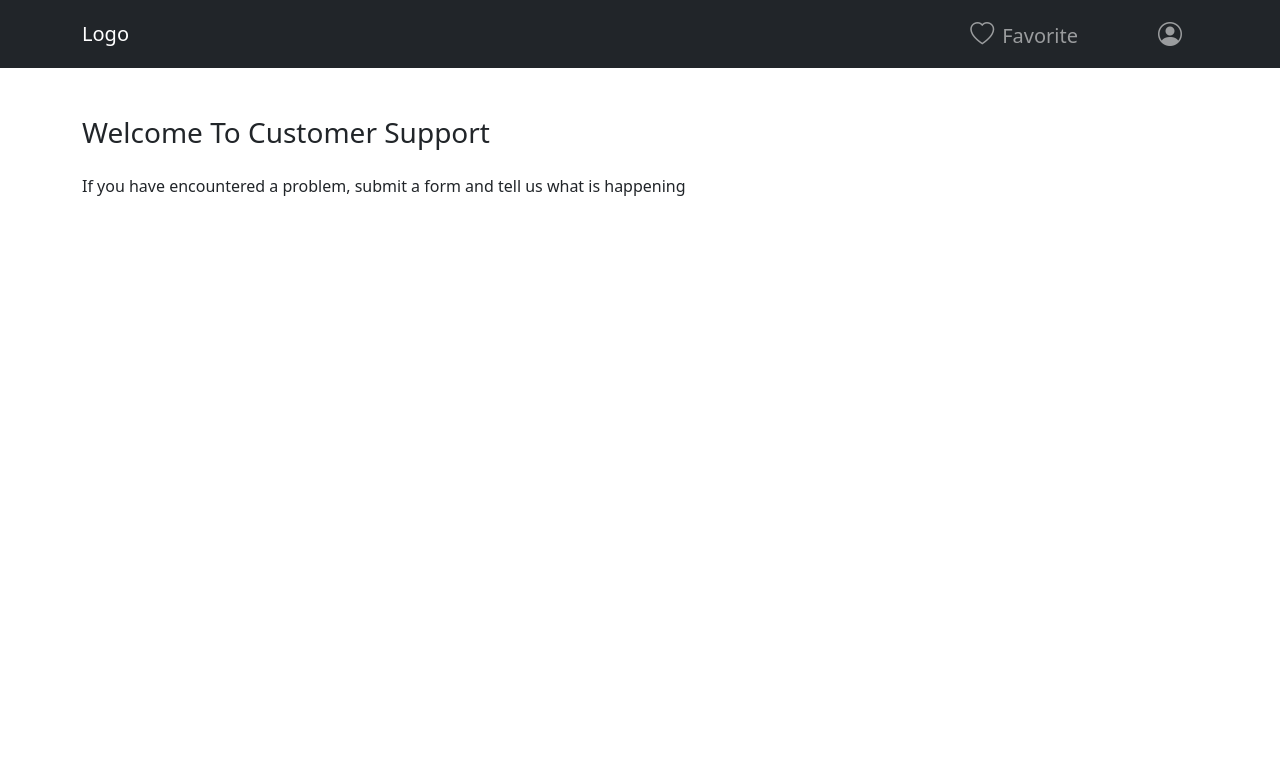
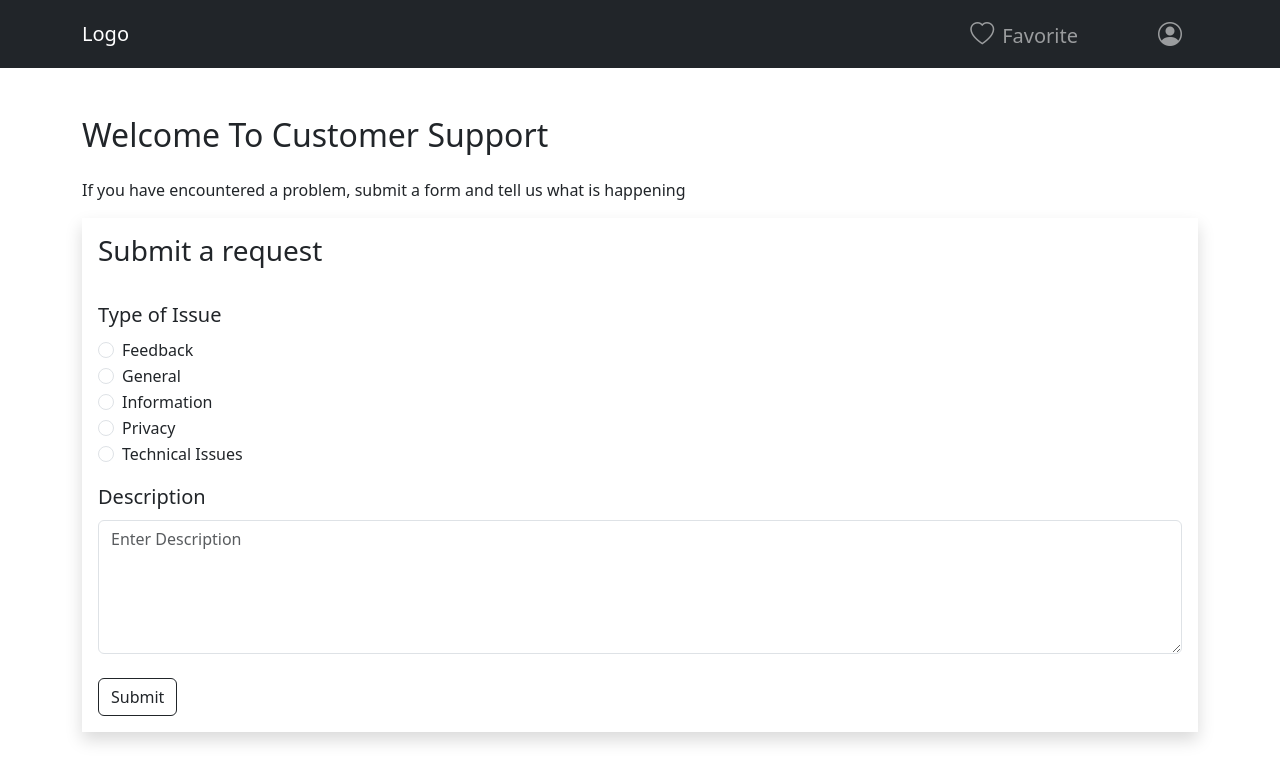
Before and after one commit to Jonathan-Clary/Project2Front-End, a React (Create React App) app in the folder front-end/: page /customer/support in a window 1280 px wide. Shown: the top 782 px of the page. Built offline with nearby package versions, Linux system fonts and the light colour scheme; no server answers; sample sign-in values are in the browser's storage.

Commit message:
Support Ticket component and updated booking history

```diff
--- a/front-end/src/components/BookingCard.tsx
+++ b/front-end/src/components/BookingCard.tsx
@@ -21,16 +21,19 @@ export const BookingCard: React.FC<BookingCardProps> = ({onClick, className, ...
 
 
     return (
-
-        <Card bg="light" border="dark" className="m-2" onClick={onClick} style={{maxWidth:"250px"}}>
-          <Card.Img variant="top" src={booking.hotel.image} />
-          <Card.Body>
+      <div className="m-3" style={{maxWidth:250, height:300}}>
+          <Card bg="light" border="dark" className="m-2 h-100" onClick={onClick} >
+            <div className="h-50">
+              <Card.Img variant="top" src={booking.hotel.image} style={{height: '175px', objectFit: 'cover'}} />
+            </div>
+            <Card.Body className="d-flex flex-column justify-content-between  mt-3">
               <Card.Title>{booking.hotel.name}</Card.Title>
               <Card.Text className="">
                 {date}
               </Card.Text>
             </Card.Body>
           </Card>
+        </div>
 
     );
   };
--- a/front-end/src/components/BookingDetails.tsx
+++ b/front-end/src/components/BookingDetails.tsx
@@ -1,4 +1,4 @@
-import { useState } from "react"
+import { useEffect, useState } from "react"
 import { useAuth } from "../contexts/AuthContext"
 import { BookingInterface } from "../interfaces/BookingInterface"
 import createAxiosInstance from "../services/AxiosInstance"
@@ -31,7 +31,7 @@ export const BookingDetails: React.FC<BookingHistoryCardDetailsProps> = ({show,
                     {
                         dateAdded : new Date(),
                         userId : user?.userId,
-                        hotel: booking.hotelId
+                        hotel: booking.hotel
                     }
 
                 );
@@ -45,8 +45,8 @@ export const BookingDetails: React.FC<BookingHistoryCardDetailsProps> = ({show,
         <Modal show={show} onHide={onHide}>
             <Modal.Header closeButton></Modal.Header>
             <Modal.Body>
-                <Card className="shadow-lg border-dark">
-                    <Card.Img variant="top" src={booking.hotel.image} ></Card.Img>
+                <Card className="shadow-lg border-dark" style={{maxWidth:"500px"}}>
+                    <Card.Img variant="top" src={booking.hotel.image} style={{ width: '100%', height: '100%', objectFit: 'cover' }}></Card.Img>
                     <Card.Body>
                         <Container>
                             <Form>
@@ -80,7 +80,7 @@ export const BookingDetails: React.FC<BookingHistoryCardDetailsProps> = ({show,
                                 </Row>
                                 <Row className="d-flex justify-content-center align-items-center">
                                     <Col xs="auto">
-                                        <Button variant="outline-dark" onClick={()=>favoriteHotel}style={{fontSize:"18px"}}><i className="bi bi-heart me-2"></i> Favorite</Button>
+                                        <Button variant="outline-dark" onClick={favoriteHotel}style={{fontSize:"18px"}}><i className="bi bi-heart me-2"></i> Favorite</Button>
                                     </Col>
                                 </Row>
                             </Form>
--- a/front-end/src/components/BookingHistory.tsx
+++ b/front-end/src/components/BookingHistory.tsx
@@ -4,7 +4,6 @@ import { BookingInterface } from "../interfaces/BookingInterface"
 import { useEffect, useState } from "react"
 import { useAuth } from "../contexts/AuthContext"
 import createAxiosInstance from "../services/AxiosInstance"
-import InputGroupText from "react-bootstrap/esm/InputGroupText"
 import { BookingDetails } from "./BookingDetails"
 
 /*  TODO:
@@ -147,9 +146,12 @@ export const BookingHistory: React.FC = () => {
                 {/*Add functionality so if no upcoming bookings then display no upcoming bookings */}
                 <h3 className="mb-4">Upcoming Booking </h3>
                 {upcomingBookingData.length === 0 ? <p>No Upcoming Trips</p> :
-                     <div>{upcomingBookingData.map((stays) => (
-                        <BookingCard {...stays} className="w-25" onClick= {()=>handleCardClick(stays)}></BookingCard>
-                        ))}</div>
+                    <Row>{upcomingBookingData.map((stays) => (
+                        <Col xs={12} sm={6} md={4} lg={3}>
+                            <BookingCard {...stays} className="w-25" onClick={()=>handleCardClick(stays)}></BookingCard>
+                        </Col>
+                        ))}
+                    </Row>
                 }
 
             </Container>
--- a/front-end/src/components/SupportTickets/CustomerSupport.tsx
+++ b/front-end/src/components/SupportTickets/CustomerSupport.tsx
@@ -1,14 +1,103 @@
-import { Container, Form } from "react-bootstrap"
+import { Alert, Button, Container, FloatingLabel, Form, FormText } from "react-bootstrap"
+import { useAuth } from "../../contexts/AuthContext"
+import createAxiosInstance from "../../services/AxiosInstance"
+import { useEffect, useState } from "react"
+
 
 export const CustomerSupport: React.FC = () => {
+    const {user, token} = useAuth()
+    const axiosInstance = createAxiosInstance(token)
+    const [selected, setSelected] = useState<string | null>(null)
+    const [description, setDescription] = useState<string | null>(null)
+
+    const handleRadioButton = (e:React.ChangeEvent<HTMLInputElement>) => {
+        setSelected(e.target.value)
+        console.log(e.target.value)
+    }
+    const handleDescription = (e:React.ChangeEvent<HTMLInputElement>) => {
+        setDescription(e.target.value)
+        console.log(e.target.value)
+    }
+
+    const sendTicket = async () => {
+        try{
+            const response = await axiosInstance.post("/support",
+                {
+                    userId : user?.userId,
+                    description: description,
+                    type: selected
+                })
+
+        } catch (error) {
+            console.log("Error", error)
+        }
+    }
+
+
+
     return(
         <div className="min-vh-100 w-100 p-5" style={{ backgroundColor: "white" }}>
             <Container >
-                <h3>Welcome To Customer Support</h3>
+
+                <h2>Welcome To Customer Support</h2>
                 <p className="mt-4">If you have encountered a problem, submit a form and tell us what is happening</p>
-                <Form>
+                <Container className="shadow p-3">
+                    <Form>
+                        <h3>Submit a request</h3>
 
-                </Form>
+                        <Form.Group controlId="radioOptions" className="mb-3">
+                            <Form.Label className="mt-4 mb-2" style={{fontSize:"20px"}}>Type of Issue</Form.Label>
+                            <div>
+                                <Form.Check
+                                    type="radio"
+                                    label="Feedback"
+                                    name="options"
+                                    value= "feedback"
+                                    onChange={handleRadioButton}
+                                    required
+                                />
+                                <Form.Check
+                                    type="radio"
+                                    label="General"
+                                    name="options"
+                                    value= "general"
+                                    onChange={handleRadioButton}
+                                    required
+                                />
+                                <Form.Check
+                                    type="radio"
+                                    label="Information"
+                                    name="options"
+                                    value= "information"
+                                    onChange={handleRadioButton}
+                                    required
+                                />
+                                <Form.Check
+                                    type="radio"
+                                    label="Privacy"
+                                    name="options"
+                                    value= "privacy"
+                                    onChange={handleRadioButton}
+                                    required
+
+                                />
+                                <Form.Check
+                                    type="radio"
+                                    label="Technical Issues"
+                                    name="options"
+                                    value= "technical_issues"
+                                    required
+                                />
+                            </div>
+                        </Form.Group>
+
+                        <Form.Label style={{fontSize:"20px"}}>Description</Form.Label>
+                        <Form.Control
+                            as="textarea" rows={5} placeholder="Enter Description" required onChange={handleDescription}
+                        ></Form.Control>
+                        <Button variant="outline-dark" className="mt-4"type="submit" onClick={sendTicket}>Submit</Button>
+                    </Form>
+                </Container>
             </Container>
         </div>
     )
```
Lines whose indentation alone changed are shown as unchanged.
